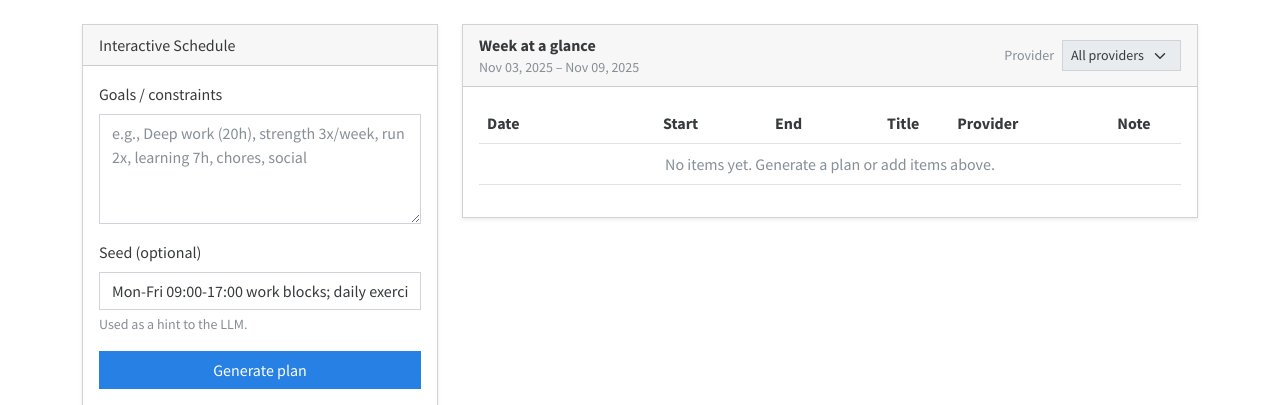
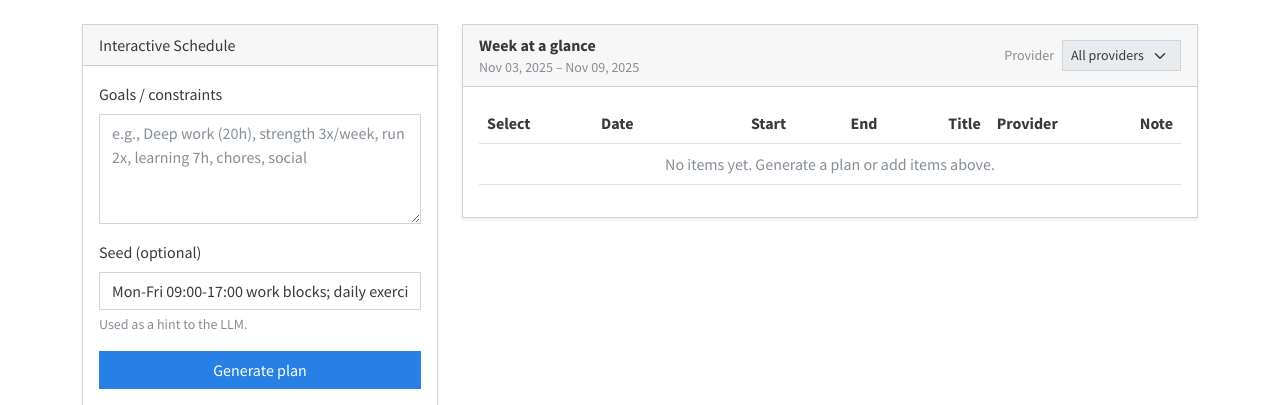
Before and after one commit to davidparks21/shiftrx_challenge, a Flask app: page / in a window 1280 px wide. Shown: the part 56-461 px from the top of the page. Run offline with Flask 3, Linux system fonts and the light colour scheme; some libraries are stand-ins or nearby versions.

Commit message:
Enhance schedule select controls

```diff
--- a/src/app/templates/index.html
+++ b/src/app/templates/index.html
@@ -83,6 +83,7 @@
           <table id="schedule-table" class="table table-hover align-middle">
             <thead>
               <tr>
+                <th style="width: 8rem;">Select</th>
                 <th style="width: 11rem;">Date</th>
                 <th style="width: 7rem;">Start</th>
                 <th style="width: 7rem;">End</th>
@@ -97,6 +98,15 @@
                 {% set entry_date = day_dates.get(it.day) %}
                 <tr data-provider="{{ it.provider }}">
                   <td>
+                    <select
+                      class="form-select form-select-sm"
+                      aria-label="Select an action for {{ it.title }} on {{ (entry_date.strftime('%a %b %d, %Y') if entry_date else it.day) }}"
+                      title="Select an action for {{ it.title }} on {{ (entry_date.strftime('%a %b %d, %Y') if entry_date else it.day) }}"
+                    >
+                      <option selected disabled value="">Select action…</option>
+                    </select>
+                  </td>
+                  <td>
                     <div class="fw-semibold">{{ entry_date.strftime('%a') if entry_date else it.day }}</div>
                     <div class="text-muted small">{{ entry_date.strftime('%b %d, %Y') if entry_date else '' }}</div>
                   </td>
@@ -109,7 +119,7 @@
                 {% endfor %}
               {% else %}
                 <tr>
-                  <td colspan="6" class="text-center text-muted">No items yet. Generate a plan or add items above.</td>
+                  <td colspan="7" class="text-center text-muted">No items yet. Generate a plan or add items above.</td>
                 </tr>
               {% endif %}
             </tbody>
```
